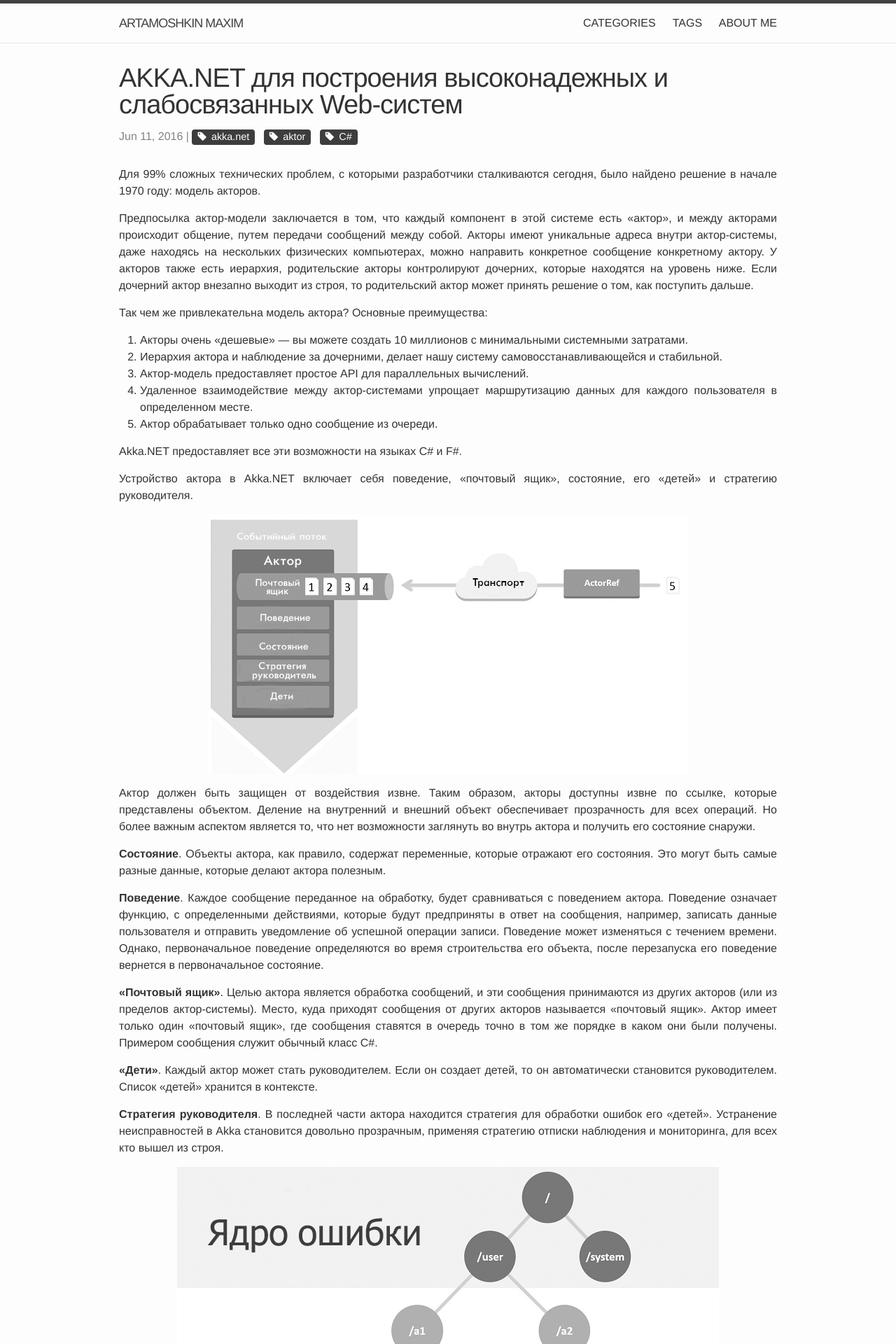
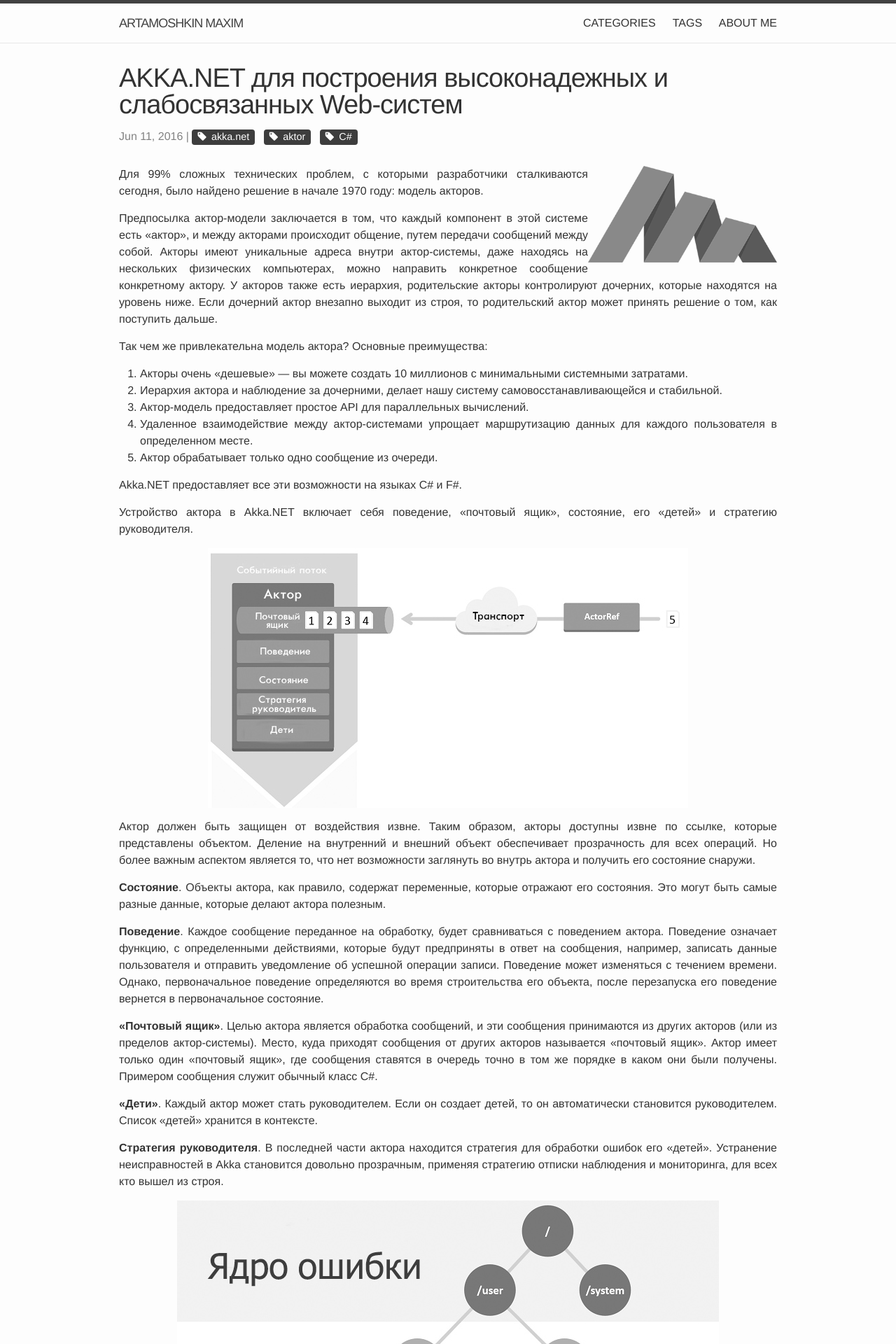
Before and after one commit to martamoshkin/blog.zverit.com, a Jekyll site: the page built from _posts/2016-6-11-akka-net-web-system.md, in a window 1280 px wide. Shown: the top 1920 px of the page at 70% size. Built offline with Jekyll 4.4.1, drawn with Linux system fonts in a browser that asks for light colours; nearby versions of some CDN libraries; comment, search, counter and statistics services are not loaded.

Commit message:
Update 2016-6-11-akka-net-web-system.md

```diff
--- a/_posts/2016-6-11-akka-net-web-system.md
+++ b/_posts/2016-6-11-akka-net-web-system.md
@@ -5,6 +5,8 @@
 category: Development
 tags: [akka.net, aktor, C#]
 ---
+<img class="post-logo" src="https://blog.zverit.com/assets/akkalogo.png" />
+
 Для 99% сложных технических проблем, с которыми разработчики сталкиваются сегодня, было найдено решение в начале 1970 году: модель
 акторов.<!-- more -->
 
```
